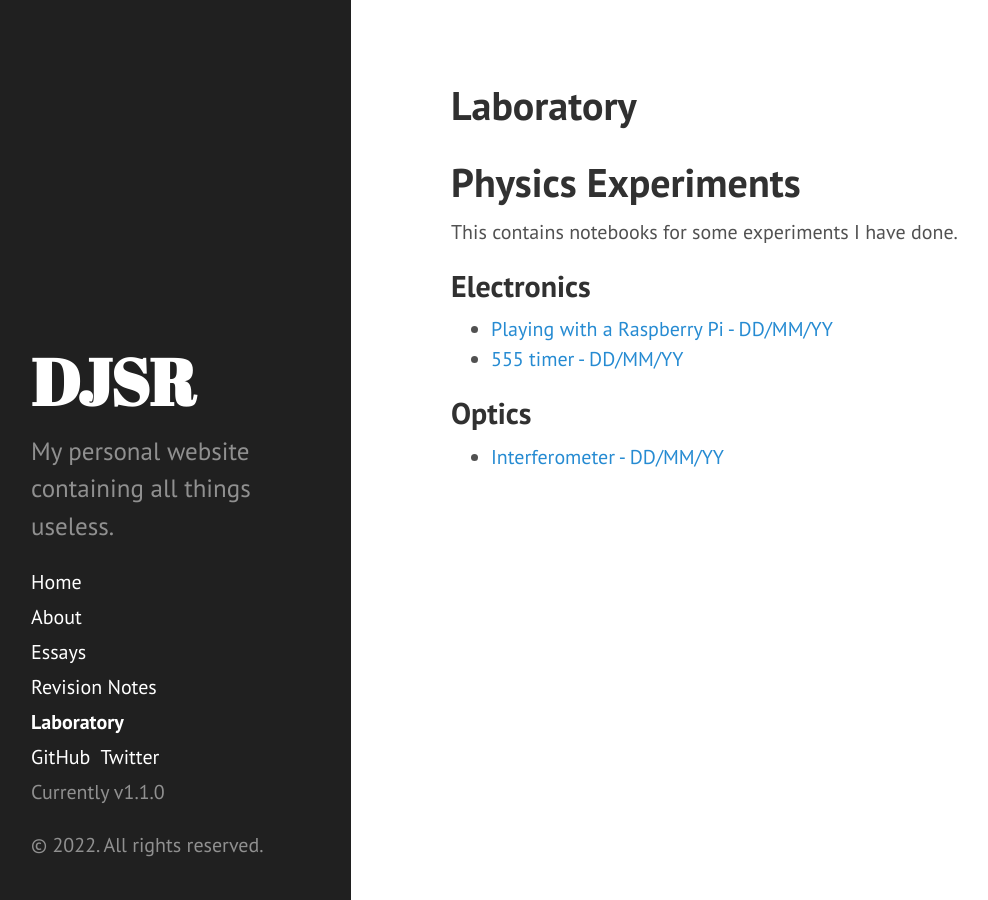
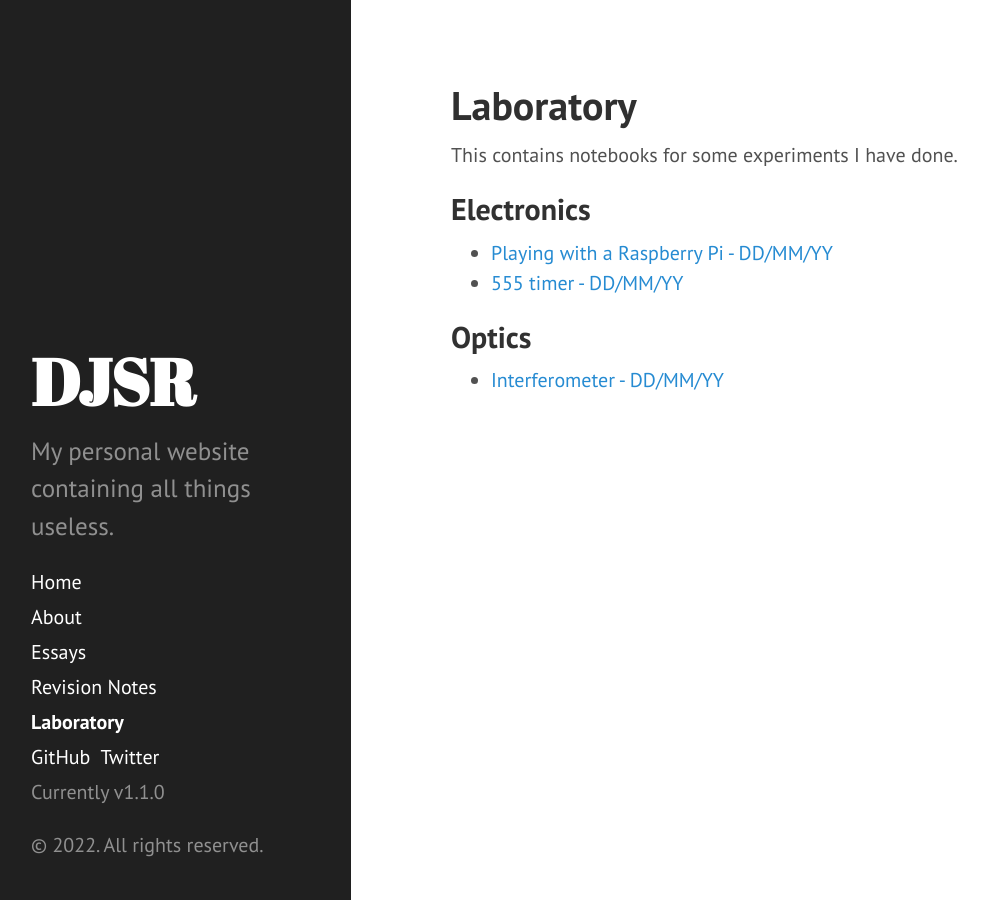
Before and after one commit to dansomrob/dansomrob.github.io, a Jekyll site: the page built from lab/index.md, in a window 1280 px wide. Shown: the whole page, without its empty margins (9-997 px from the left). Built offline with Jekyll 4.4.1, drawn with Linux system fonts in a browser that asks for light colours.

Commit message:
Update index.md

```diff
--- a/lab/index.md
+++ b/lab/index.md
@@ -2,8 +2,6 @@
 layout: page
 title: Laboratory
 ---
-# Physics Experiments
-
 This contains notebooks for some experiments I have done.
 
 ## Electronics
```
